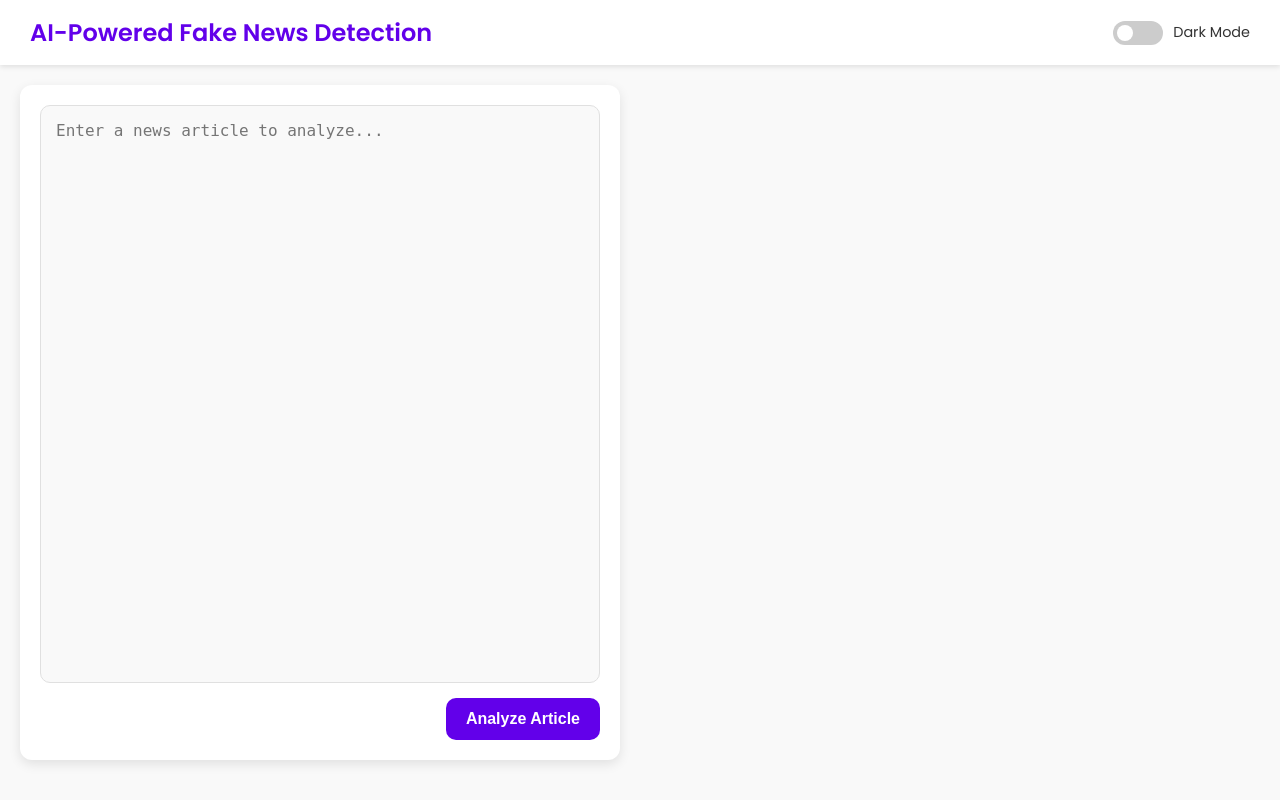
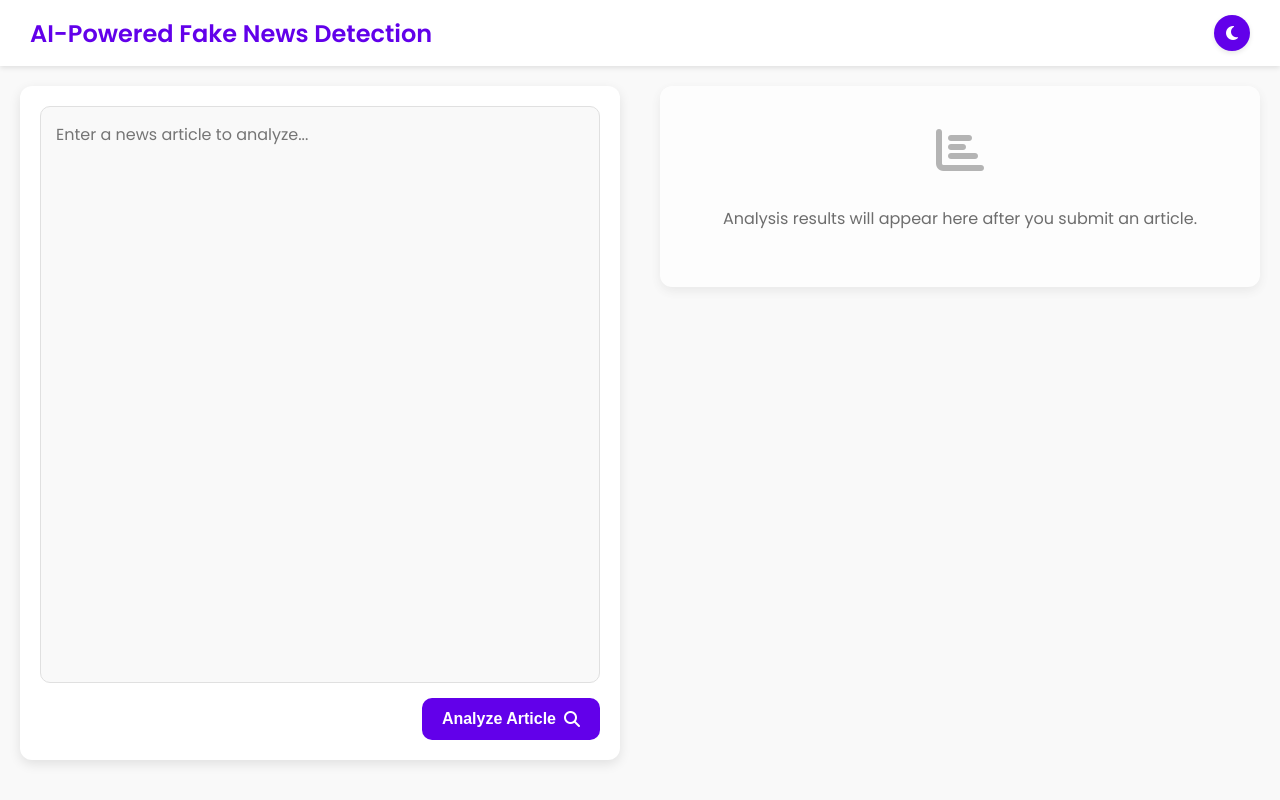
Before and after one commit to Rodwanbagdadi/Fake_News_Detection, a Flask app: page / in a window 1280 px wide. Run offline with Flask 2, Linux system fonts and the light colour scheme; parts of the project's set-up code (start-up, migrations or seed data) failed here and were passed over.

Commit message:
updates for the UI

```diff
--- a/templates/index.html
+++ b/templates/index.html
@@ -10,6 +10,9 @@
 
   <!-- Chart.js -->
   <script src="https://cdn.jsdelivr.net/npm/chart.js"></script>
+
+  <!-- Font Awesome for icons -->
+  <link rel="stylesheet" href="https://cdnjs.cloudflare.com/ajax/libs/font-awesome/6.4.0/css/all.min.css">
 
   <style>
     :root {
@@ -57,7 +60,7 @@
       background-color: var(--bg-color);
       color: var(--text-color);
       overflow-x: hidden;
-      height: 100vh;
+      min-height: 100vh;
       display: flex;
       flex-direction: column;
     }
@@ -81,60 +84,32 @@
     .theme-switch-wrapper {
       display: flex;
       align-items: center;
+      gap: 8px;
     }
 
-    .theme-switch {
-      display: inline-block;
-      height: 24px;
-      position: relative;
-      width: 50px;
+    .theme-toggle {
+      display: flex;
+      align-items: center;
+      justify-content: center;
+      background-color: var(--accent-color);
+      color: white;
+      width: 36px;
+      height: 36px;
+      border-radius: 50%;
+      cursor: pointer;
+      box-shadow: 0 2px 5px var(--shadow);
+      transition: all 0.3s ease;
     }
 
-    .theme-switch input {
-      display: none;
-    }
-
-    .slider {
-      background-color: #ccc;
-      bottom: 0;
-      cursor: pointer;
-      left: 0;
-      position: absolute;
-      right: 0;
-      top: 0;
-      transition: .4s;
-      border-radius: 34px;
-    }
-
-    .slider:before {
-      background-color: white;
-      bottom: 4px;
-      content: "";
-      height: 16px;
-      left: 4px;
-      position: absolute;
-      transition: .4s;
-      width: 16px;
-      border-radius: 50%;
-    }
-
-    input:checked + .slider {
-      background-color: var(--accent-color);
-    }
-
-    input:checked + .slider:before {
-      transform: translateX(26px);
-    }
-
-    .switch-label {
-      margin-left: 10px;
-      font-size: 0.9rem;
+    .theme-toggle:hover {
+      transform: translateY(-2px);
+      box-shadow: 0 4px 8px var(--shadow);
     }
 
     .main-content {
       display: flex;
       flex: 1;
-      height: calc(100vh - 60px);
+      min-height: calc(100vh - 68px);
     }
 
     .input-section, .results-section {
@@ -142,8 +117,8 @@
       padding: 20px;
       display: flex;
       flex-direction: column;
-      height: 100%;
       box-sizing: border-box;
+      overflow-y: auto;
     }
 
     .input-section {
@@ -169,6 +144,7 @@
 
     textarea {
       flex: 1;
+      min-height: 250px;
       padding: 15px;
       border-radius: 10px;
       border: 1px solid var(--border-color);
@@ -177,6 +153,7 @@
       color: var(--text-color);
       resize: none;
       margin-bottom: 15px;
+      font-family: 'Poppins', sans-serif;
     }
 
     button.analyze {
@@ -189,15 +166,20 @@
       border-radius: 10px;
       cursor: pointer;
       align-self: flex-end;
+      transition: all 0.3s ease;
+      display: flex;
+      align-items: center;
+      gap: 8px;
     }
 
     button.analyze:hover {
       opacity: 0.9;
+      transform: translateY(-2px);
+      box-shadow: 0 4px 8px var(--shadow);
     }
 
     .results-section {
       background-color: var(--bg-color);
-      overflow-y: auto;
     }
 
     .results-card {
@@ -213,6 +195,9 @@
       margin-bottom: 15px;
       padding-bottom: 10px;
       border-bottom: 1px solid var(--border-color);
+      display: flex;
+      align-items: center;
+      gap: 10px;
     }
 
     .consensus-fake {
@@ -286,6 +271,32 @@
     .chart-container {
       margin-top: 20px;
       height: 250px;
+      width: 100%;
+    }
+
+    .no-results {
+      text-align: center;
+      padding: 40px;
+      color: var(--text-color);
+      opacity: 0.7;
+    }
+
+    .loader {
+      display: none;
+      border: 4px solid rgba(0, 0, 0, 0.1);
+      border-left-color: var(--accent-color);
+      border-radius: 50%;
+      width: 24px;
+      height: 24px;
+      animation: spin 1s linear infinite;
+    }
+
+    @keyframes spin {
+      to { transform: rotate(360deg); }
+    }
+
+    .loading .loader {
+      display: inline-block;
     }
 
     @media (max-width: 900px) {
@@ -295,10 +306,22 @@
       }
 
       .input-section, .results-section {
-        height: auto;
+        width: 100%;
       }
 
       textarea {
+        min-height: 200px;
+      }
+
+      .header {
+        padding: 12px 20px;
+      }
+
+      .header h1 {
+        font-size: 1.2rem;
+      }
+
+      .chart-container {
         height: 200px;
       }
     }
@@ -309,20 +332,22 @@
   <div class="header">
     <h1>AI-Powered Fake News Detection</h1>
     <div class="theme-switch-wrapper">
-      <label class="theme-switch" for="checkbox">
-        <input type="checkbox" id="checkbox" />
-        <div class="slider"></div>
-      </label>
-      <span class="switch-label">Dark Mode</span>
+      <div class="theme-toggle" id="theme-toggle">
+        <i class="fas fa-moon" id="theme-icon"></i>
+      </div>
     </div>
   </div>
 
   <div class="main-content">
     <div class="input-section">
       <div class="card">
-        <form action="{{ url_for('predict') }}" method="post">
-          <textarea name="article" placeholder="Enter a news article to analyze..." required></textarea>
-          <button type="submit" class="analyze">Analyze Article</button>
+        <form id="analysis-form" action="{{ url_for('predict') }}" method="post">
+          <textarea id="article-input" name="article" placeholder="Enter a news article to analyze..." required>{{ article_text|default('') }}</textarea>
+          <button type="submit" class="analyze">
+            <span>Analyze Article</span>
+            <div class="loader"></div>
+            <i class="fas fa-search"></i>
+          </button>
         </form>
       </div>
     </div>
@@ -331,7 +356,8 @@
       {% if results %}
         <div class="results-card">
           <div class="consensus {% if consensus == 'FAKE' %}consensus-fake{% else %}consensus-real{% endif %}">
-            Consensus: {{ consensus }}
+            <i class="fas {% if consensus == 'FAKE' %}fa-ban{% else %}fa-check-circle{% endif %}"></i>
+            <span>Consensus: {{ consensus }}</span>
           </div>
 
           {% for model, info in results.items() %}
@@ -368,25 +394,29 @@
             <canvas id="confidenceChart"></canvas>
           </div>
         </div>
+      {% else %}
+        <div class="results-card no-results">
+          <i class="fas fa-chart-bar" style="font-size: 3rem; margin-bottom: 1rem; opacity: 0.5;"></i>
+          <p>Analysis results will appear here after you submit an article.</p>
+        </div>
       {% endif %}
     </div>
   </div>
 
   <script>
     // Theme toggle functionality
-    const toggleSwitch = document.querySelector('#checkbox');
-    const switchLabel = document.querySelector('.switch-label');
+    const themeToggle = document.getElementById('theme-toggle');
+    const themeIcon = document.getElementById('theme-icon');
 
-    function switchTheme(e) {
-      if (e.target.checked) {
-        document.documentElement.setAttribute('data-theme', 'dark');
-        switchLabel.textContent = 'Light Mode';
-        localStorage.setItem('theme', 'dark');
-      } else {
-        document.documentElement.setAttribute('data-theme', 'light');
-        switchLabel.textContent = 'Dark Mode';
-        localStorage.setItem('theme', 'light');
-      }
+    function toggleTheme() {
+      const currentTheme = document.documentElement.getAttribute('data-theme');
+      const newTheme = currentTheme === 'dark' ? 'light' : 'dark';
+
+      document.documentElement.setAttribute('data-theme', newTheme);
+      localStorage.setItem('theme', newTheme);
+
+      // Update icon
+      themeIcon.className = newTheme === 'dark' ? 'fas fa-sun' : 'fas fa-moon';
 
       // Update chart colors if chart exists
       if (typeof confidenceChart !== 'undefined') {
@@ -394,32 +424,37 @@
       }
     }
 
-    toggleSwitch.addEventListener('change', switchTheme);
+    themeToggle.addEventListener('click', toggleTheme);
 
     // Check for saved theme preference
     const currentTheme = localStorage.getItem('theme') || 'light';
     if (currentTheme === 'dark') {
-      toggleSwitch.checked = true;
       document.documentElement.setAttribute('data-theme', 'dark');
-      switchLabel.textContent = 'Light Mode';
+      themeIcon.className = 'fas fa-sun';
     }
+
+    // Form submission - prevent default and use AJAX
+    document.getElementById('analysis-form').addEventListener('submit', function(e) {
+      // We're not implementing the AJAX here as it would need backend changes
+      // But this ensures the user sees the loading animation
+      document.querySelector('.analyze').classList.add('loading');
+    });
 
     {% if results %}
     // Chart configuration
+    document.addEventListener('DOMContentLoaded', function() {
       const ctx = document.getElementById('confidenceChart').getContext('2d');
       const labels = [{% for model, info in results.items() %}'{{ model }}',{% endfor %}];
       const data = [{% for model, info in results.items() %}{{ info.confidence | round(2) }},{% endfor %}];
       const predictions = [{% for model, info in results.items() %}'{{ info.label }}',{% endfor %}];
 
       function getBarColors() {
-      const theme = document.documentElement.getAttribute('data-theme');
-      const fakeColor = getComputedStyle(document.documentElement).getPropertyValue('--fake-color');
-      const realColor = getComputedStyle(document.documentElement).getPropertyValue('--real-color');
-
+        const fakeColor = getComputedStyle(document.documentElement).getPropertyValue('--fake-color').trim();
+        const realColor = getComputedStyle(document.documentElement).getPropertyValue('--real-color').trim();
         return predictions.map(pred => pred === 'FAKE' ? fakeColor : realColor);
       }
 
-    const confidenceChart = new Chart(ctx, {
+      window.confidenceChart = new Chart(ctx, {
         type: 'bar',
         data: {
           labels: labels,
@@ -449,7 +484,7 @@
           scales: {
             x: {
               ticks: {
-              color: getComputedStyle(document.documentElement).getPropertyValue('--axis-color'),
+                color: getComputedStyle(document.documentElement).getPropertyValue('--axis-color').trim(),
                 font: {
                   weight: 'bold'
                 }
@@ -462,7 +497,7 @@
               beginAtZero: true,
               max: 100,
               ticks: {
-              color: getComputedStyle(document.documentElement).getPropertyValue('--axis-color'),
+                color: getComputedStyle(document.documentElement).getPropertyValue('--axis-color').trim(),
                 font: {
                   weight: 'bold'
                 }
@@ -477,14 +512,28 @@
           }
         }
       });
+    });
 
     function updateChartColors() {
-      confidenceChart.data.datasets[0].backgroundColor = getBarColors();
-      confidenceChart.options.scales.x.ticks.color = getComputedStyle(document.documentElement).getPropertyValue('--axis-color');
-      confidenceChart.options.scales.y.ticks.color = getComputedStyle(document.documentElement).getPropertyValue('--axis-color');
-      confidenceChart.update();
+      if (window.confidenceChart) {
+        const fakeColor = getComputedStyle(document.documentElement).getPropertyValue('--fake-color').trim();
+        const realColor = getComputedStyle(document.documentElement).getPropertyValue('--real-color').trim();
+        const predictions = [{% for model, info in results.items() %}'{{ info.label }}',{% endfor %}];
+
+        window.confidenceChart.data.datasets[0].backgroundColor = predictions.map(pred => pred === 'FAKE' ? fakeColor : realColor);
+        window.confidenceChart.options.scales.x.ticks.color = getComputedStyle(document.documentElement).getPropertyValue('--axis-color').trim();
+        window.confidenceChart.options.scales.y.ticks.color = getComputedStyle(document.documentElement).getPropertyValue('--axis-color').trim();
+        window.confidenceChart.update();
+      }
     }
     {% endif %}
+
+    // Ensure charts are properly sized for mobile
+    window.addEventListener('resize', function() {
+      if (typeof confidenceChart !== 'undefined') {
+        confidenceChart.resize();
+      }
+    });
   </script>
 </body>
 </html>
```
Lines whose indentation alone changed are shown as unchanged.
